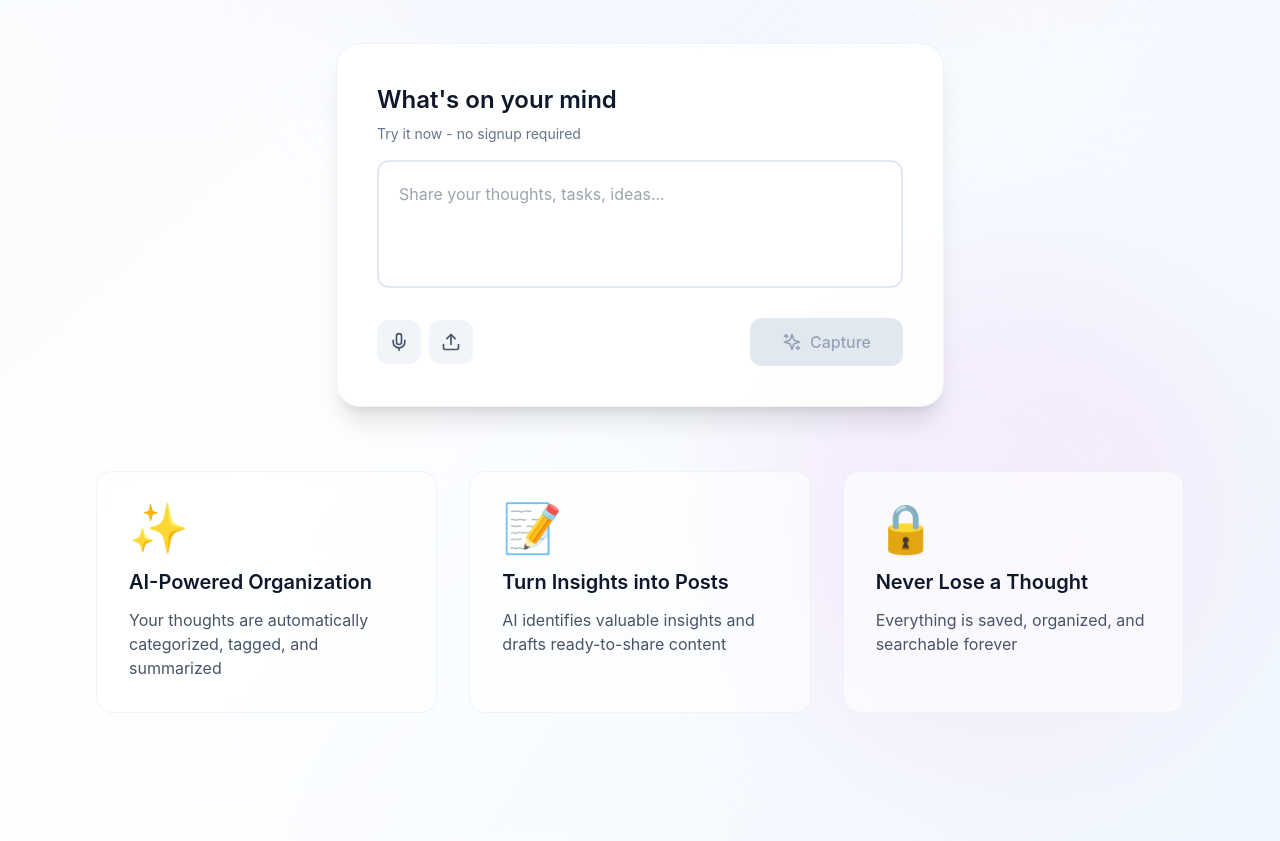
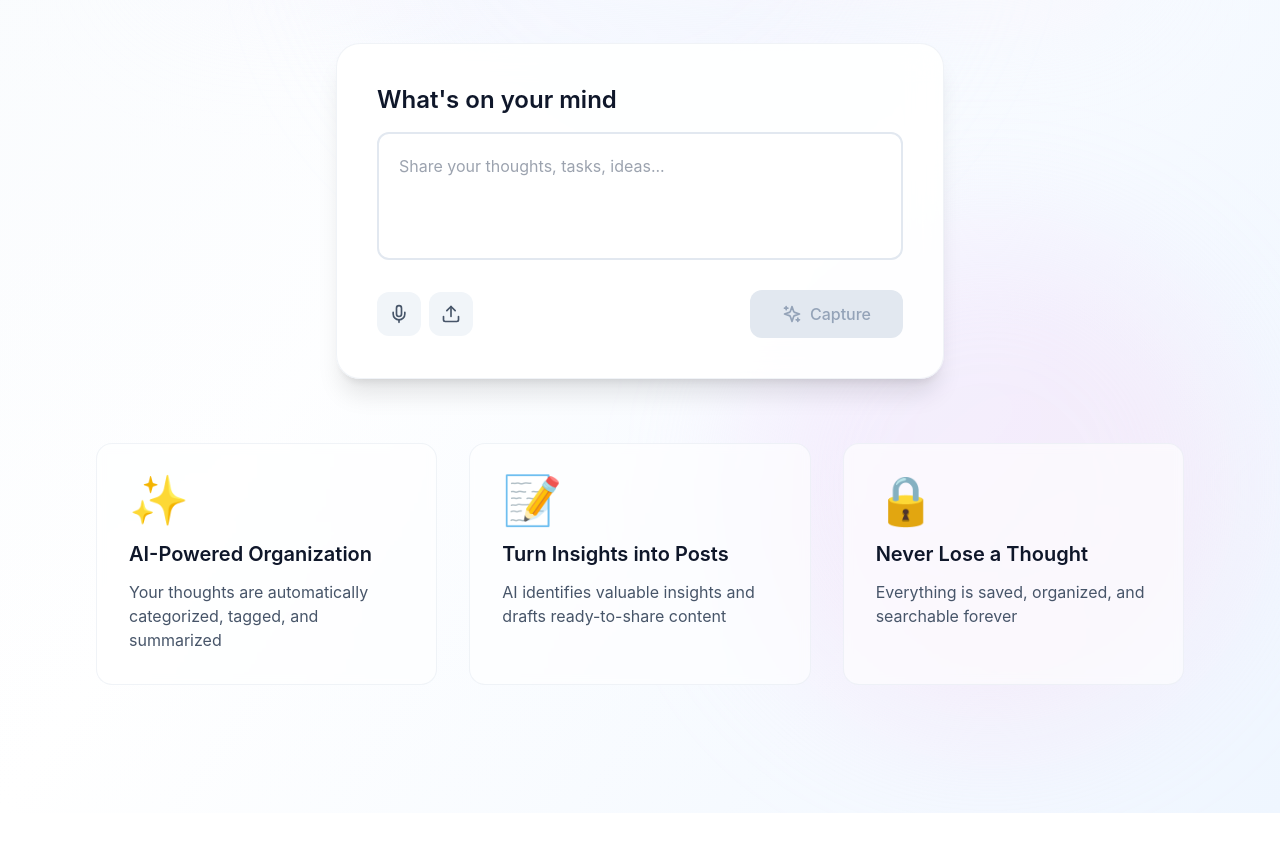
Before and after one commit to ovidon83/mindnestapp, a React (Vite) app: page / in a window 1280 px wide. Shown: the part 1040-1881 px from the top of the page. After the commit the page ends 1853 px from the top, so only its background shows below. Built offline with nearby package versions, Linux system fonts and the light colour scheme; no server answers.

Commit message:
Remove 'Try it now - no signup required' text

```diff
--- a/src/components/CaptureView.tsx
+++ b/src/components/CaptureView.tsx
@@ -467,7 +467,6 @@ const CaptureView: React.FC<CaptureViewProps> = ({ onOrganizeClick }) => {
               <div className="bg-white/90 backdrop-blur-lg rounded-3xl shadow-xl border border-slate-200/50 p-6 sm:p-8 lg:p-10 hover:shadow-2xl transition-all duration-300">
                 <div className="mb-4">
                   <h2 className="text-xl sm:text-2xl font-semibold text-slate-900 mb-2">What's on your mind</h2>
-                  <p className="text-sm text-slate-500">Try it now - no signup required</p>
                 </div>
 
                 {/* Input Area */}
```
